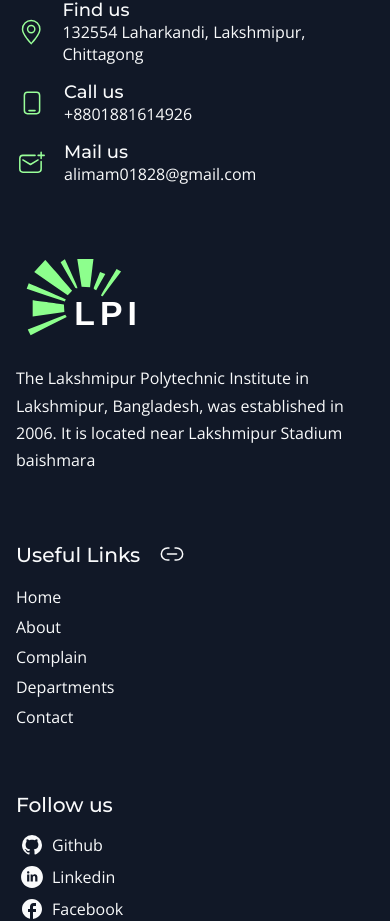
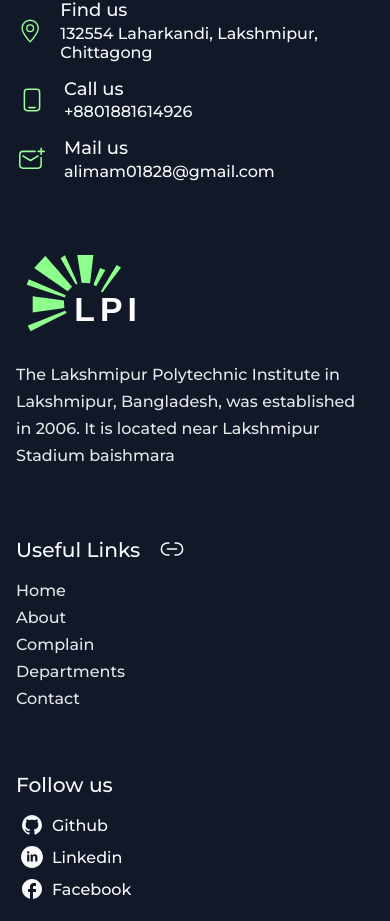
Before and after one commit to al-imam/lpi, a React (Vite) app: page / in a window 390 px wide. Shown: the part 7723-8644 px from the top of the page. Built offline with nearby package versions, Linux system fonts and the light colour scheme.

Commit message:
refactor footer fonts

```diff
--- a/src/components/Footer/ContactInfo/contactInfo.module.css
+++ b/src/components/Footer/ContactInfo/contactInfo.module.css
@@ -29,15 +29,17 @@
 
 .infoHeading {
   font-size: var(--h5);
-  font-family: var(--ff-m);
-  font-weight: var(--fw-500);
+  font-family: var(--ff-primary);
+  font-weight: var(--fw-regular);
+  margin-bottom: 0.15rem;
 }
 
 .infoDescription {
   font-size: var(--h6);
-  font-family: var(--ff-os);
-  font-weight: var(--fw-400);
+  font-family: var(--ff-primary);
+  font-weight: var(--fw-regular);
   font-style: normal;
+  cursor: pointer;
 }
 
 .infoDescription:not(address):hover,
--- a/src/components/Footer/footer.module.css
+++ b/src/components/Footer/footer.module.css
@@ -4,41 +4,34 @@
 }
 
 .container {
-  max-width: var(--max-width);
+  max-width: var(--maximum-width);
   margin-inline: auto;
   display: grid;
   grid-template-columns: repeat(2, 1fr);
   padding-top: 3rem;
 }
 
-@media only screen and (max-width: 75rem) {
-  .container {
-    max-width: var(--max-width-sm);
-  }
-}
-
-@media only screen and (max-width: 65rem) {
-  .container {
-    max-width: var(--max-width-xsm);
-  }
-}
-
-:where(.socialItems, .logoDescription, .linkItem, .footerCopyRight) {
-  color: var(--gray-50);
-  font-family: var(--ff-os);
-  font-weight: var(--fw-400);
+:where(
+    .socialItems,
+    .logoDescription,
+    .linkItem,
+    .footerCopyRight,
+    .socialHeading,
+    .linkHeading
+  ) {
+  color: var(--gray-200);
+  font-family: var(--ff-primary);
+  font-weight: var(--fw-regular);
   font-size: var(--h6);
 }
 
 :where(.socialHeading, .linkHeading) {
-  font-family: var(--ff-m);
-  font-weight: var(--fw-500);
   font-size: var(--h4);
   color: var(--gray-50);
 }
 
 .logoDescription {
-  line-height: var(--p-line);
+  line-height: var(--line-height);
 }
 
 .footerLogo {
@@ -59,6 +52,7 @@
 }
 
 .logoImage img {
+  font-family: var(--ff-primary);
   width: 100%;
   filter: brightness(1.5);
 }
@@ -95,6 +89,8 @@
   display: flex;
   align-items: center;
   column-gap: 0.25rem;
+  color: var(--gray-50);
+  transition: transform 200ms ease-out;
 }
 
 .socialItem svg {
@@ -170,7 +166,6 @@
 .socialItem:hover {
   color: var(--primary);
   transform: scale(1.02);
-  transition: transform 200ms ease-out;
 }
 
 .linkItem a:focus-visible,
```
